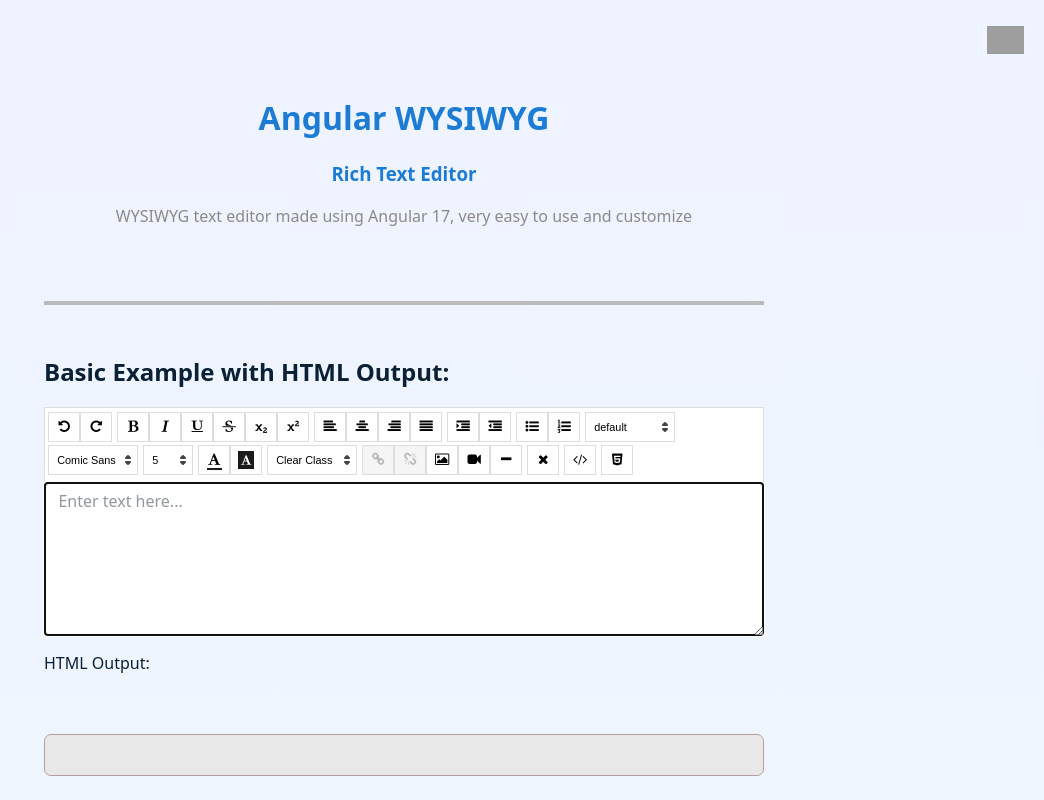
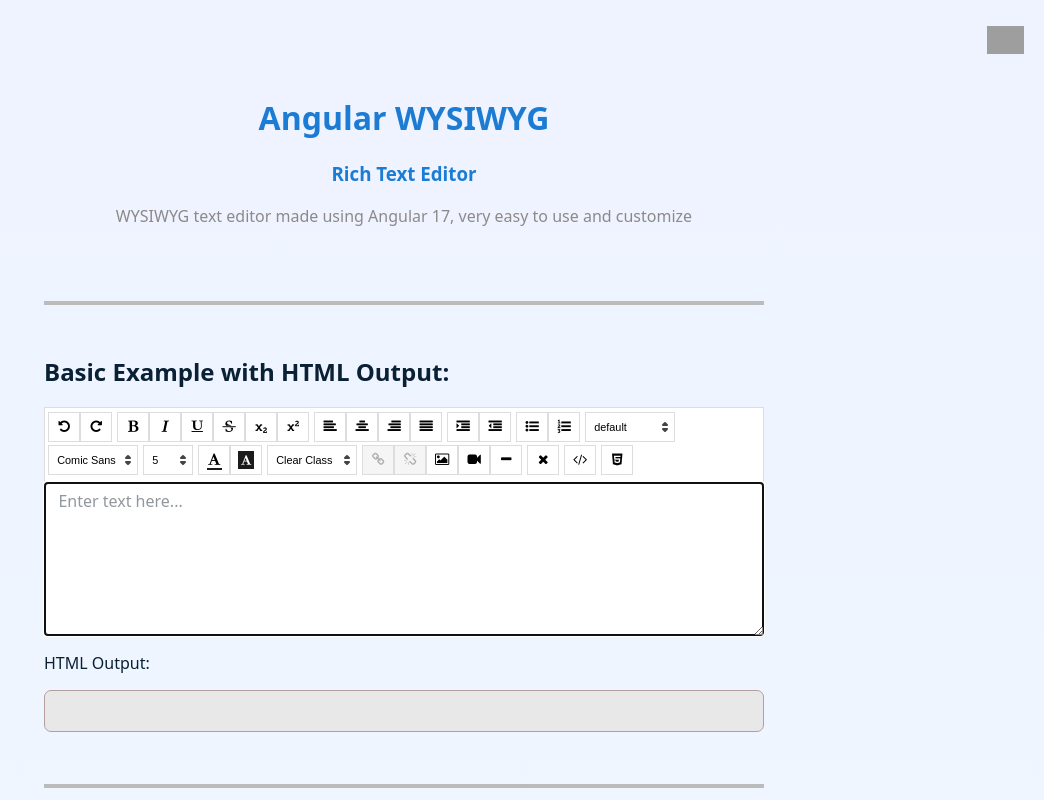
Before and after one commit to wfpena/angular-wysiwyg, an Angular app: page / in a window 1280 px wide. Shown: the top 800 px of the page, without its empty margins (236-1280 px from the left). Built offline with nearby package versions, Linux system fonts and the light colour scheme; grey boxes are pictures that could not be loaded.

Commit message:
feat: adds more e2e tests

```diff
--- a/angular.json
+++ b/angular.json
@@ -188,9 +188,6 @@
               "projects/angular-editor-app/src/favicon.ico",
               "projects/angular-editor-app/src/assets"
             ],
-            "styles": [
-              "projects/angular-editor-app/src/styles.css"
-            ],
             "scripts": []
           }
         },
--- a/package.json
+++ b/package.json
@@ -47,17 +47,18 @@
     "@types/jasmine": "^5.1.1",
     "@types/lodash-es": "^4.17.10",
     "@types/node": "^18.18.6",
+    "cypress": "latest",
     "jasmine-core": "^5.1.1",
     "karma": "^6.4.2",
     "karma-chrome-launcher": "^3.2.0",
     "karma-coverage": "^2.2.1",
+    "karma-coverage-istanbul-reporter": "^3.0.3",
     "karma-jasmine": "^5.1.0",
     "karma-jasmine-html-reporter": "^2.1.0",
     "ng-packagr": "^17.0.3",
     "protractor": "^7.0.0",
     "ts-node": "~8.5.0",
     "typescript": "5.2",
-    "webpack": "^5.73.0",
-    "cypress": "latest"
+    "webpack": "^5.73.0"
   }
 }
--- a/projects/angular-editor-app/src/app/app.component.html
+++ b/projects/angular-editor-app/src/app/app.component.html
@@ -12,9 +12,7 @@
   </angular-editor>
   <!-- <div [innerHTML]="htmlContent1"></div> -->
   <p class="html">HTML Output:</p>
-  <br>
-  <br>
-  <div id="html-content-edito1" class="html-demo-content">{{ htmlContent1 }}</div>
+  <div id="html-content-editor1" class="html-demo-content">{{ htmlContent1 }}</div>
   <br>
   <br>
   <hr class="solid">
```
Also changed, not shown: 2 other files (tests, documents, lock files or other folders).
